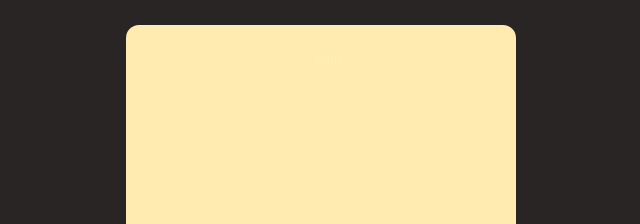
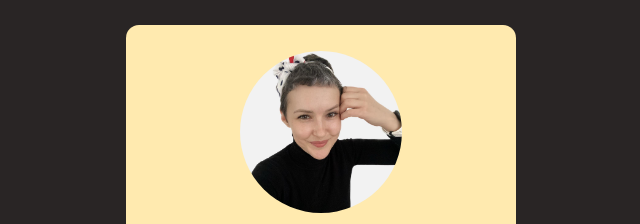
Before and after one commit to ivanamati/ivanamati.github.io, a plain HTML site: page index.html in a window 1280 px wide. Shown: the top 224 px of the page, without its empty margins (319-959 px from the left). Drawn offline with Linux system fonts and the light colour scheme.

Commit message:
Update index.html

```diff
--- a/index.html
+++ b/index.html
@@ -19,7 +19,7 @@
     <div class="outer">
         <div class="inner">
             <main class="portfolio">
-                <img class="portfolio__photo" src="ivana.jpeg" alt="Ivana">
+                <img class="portfolio__photo" src="ivana.png.jpeg" alt="Ivana">
 
                 <div class="portfolio__text">
                     <h1 class="portfolio__text__title">Ivana Matic</h1>
```
